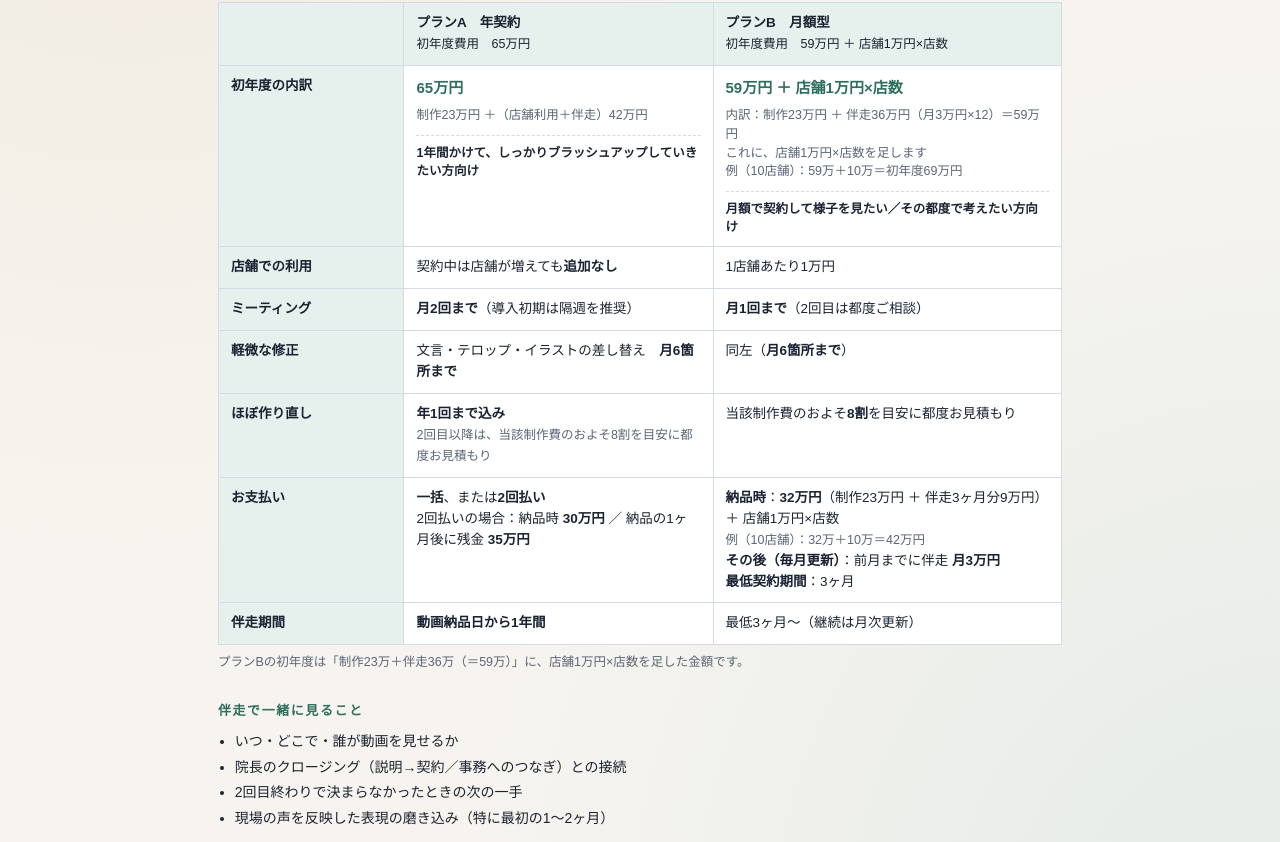
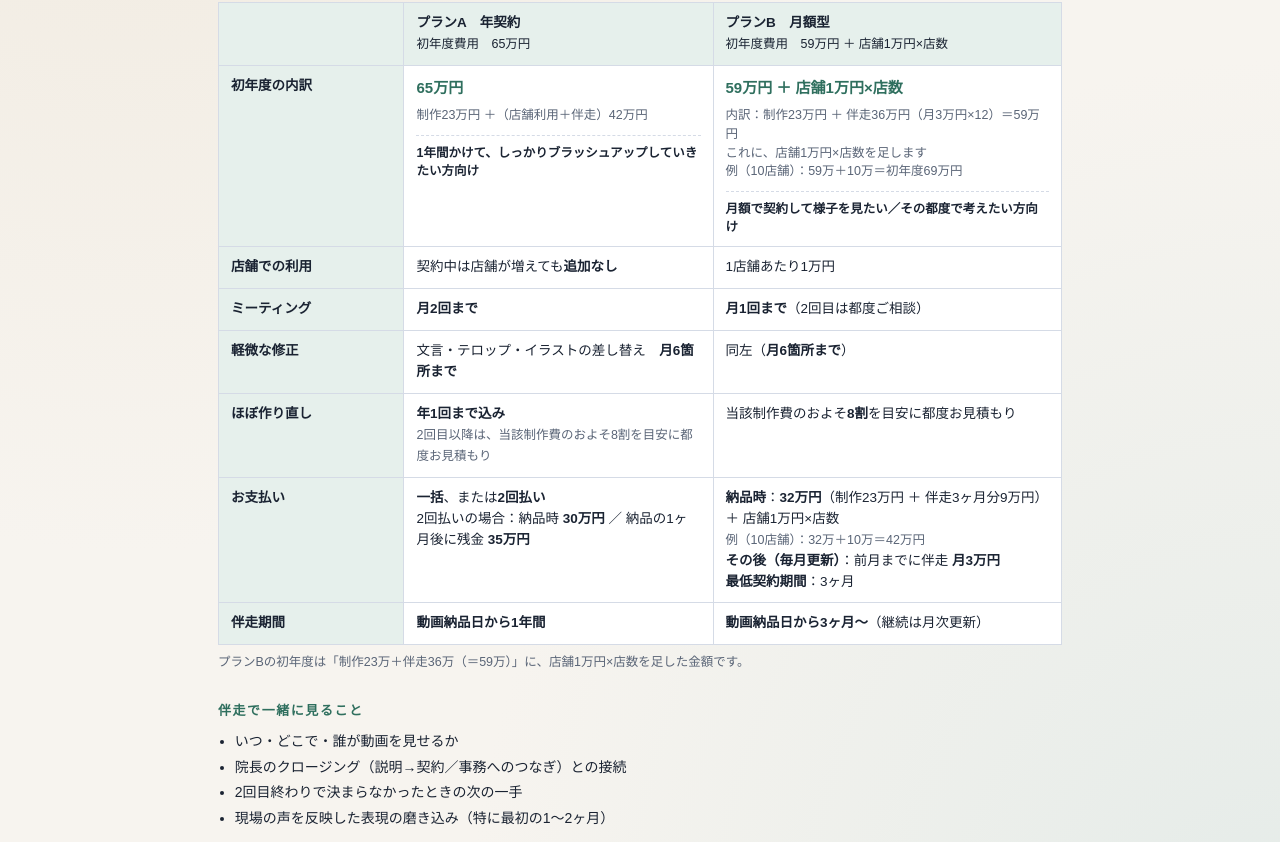
Before and after one commit to k273ogakita/gokigen-hearing-sheet, a plain HTML site: page plan.html in a window 1280 px wide. Shown: the part 463-1305 px from the top of the page. Drawn offline with Linux system fonts and the light colour scheme.

Commit message:
Plan A: drop biweekly recommendation; Plan B period from delivery

```diff
--- a/plan.html
+++ b/plan.html
@@ -212,7 +212,7 @@
         </tr>
         <tr>
           <th>ミーティング</th>
-          <td><strong>月2回まで</strong>（導入初期は隔週を推奨）</td>
+          <td><strong>月2回まで</strong></td>
           <td><strong>月1回まで</strong>（2回目は都度ご相談）</td>
         </tr>
         <tr>
@@ -241,7 +241,7 @@
         <tr>
           <th>伴走期間</th>
           <td><strong>動画納品日から1年間</strong></td>
-          <td>最低3ヶ月〜（継続は月次更新）</td>
+          <td><strong>動画納品日から3ヶ月〜</strong>（継続は月次更新）</td>
         </tr>
       </tbody>
     </table>
```
